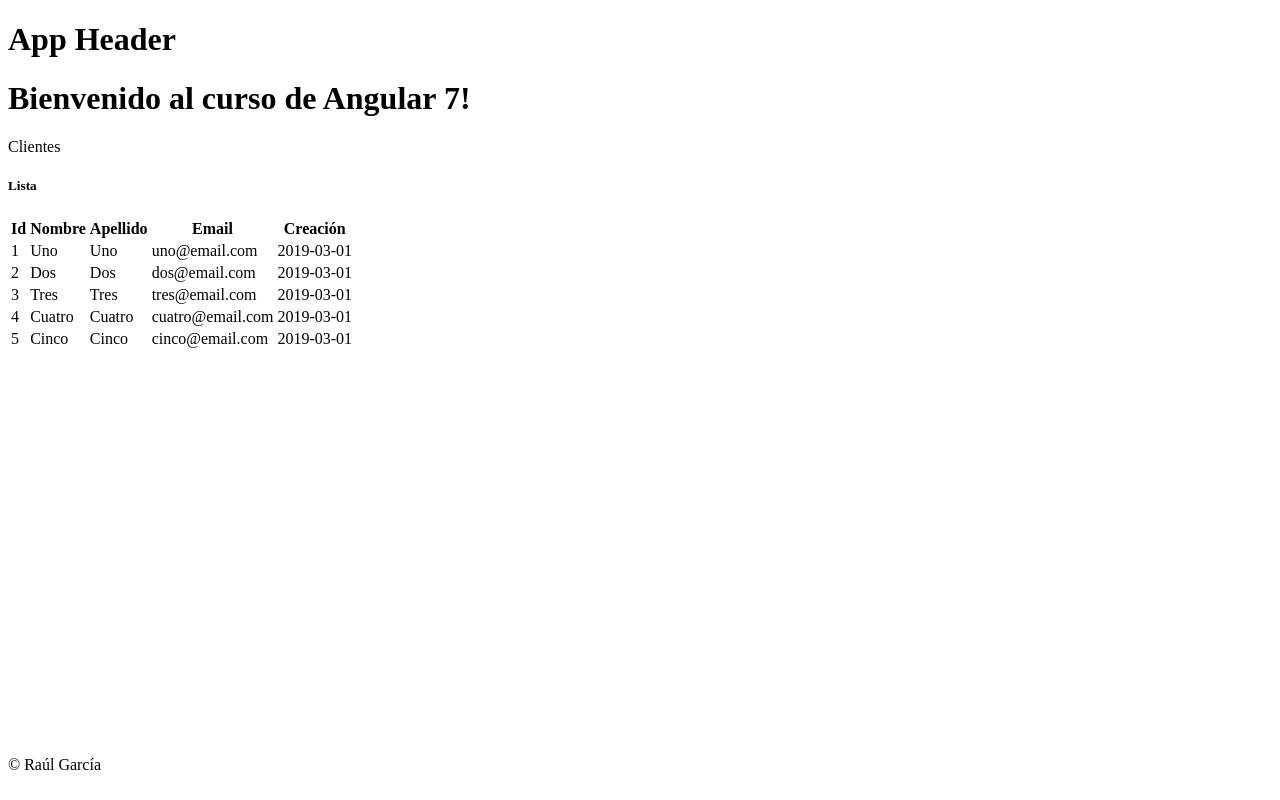
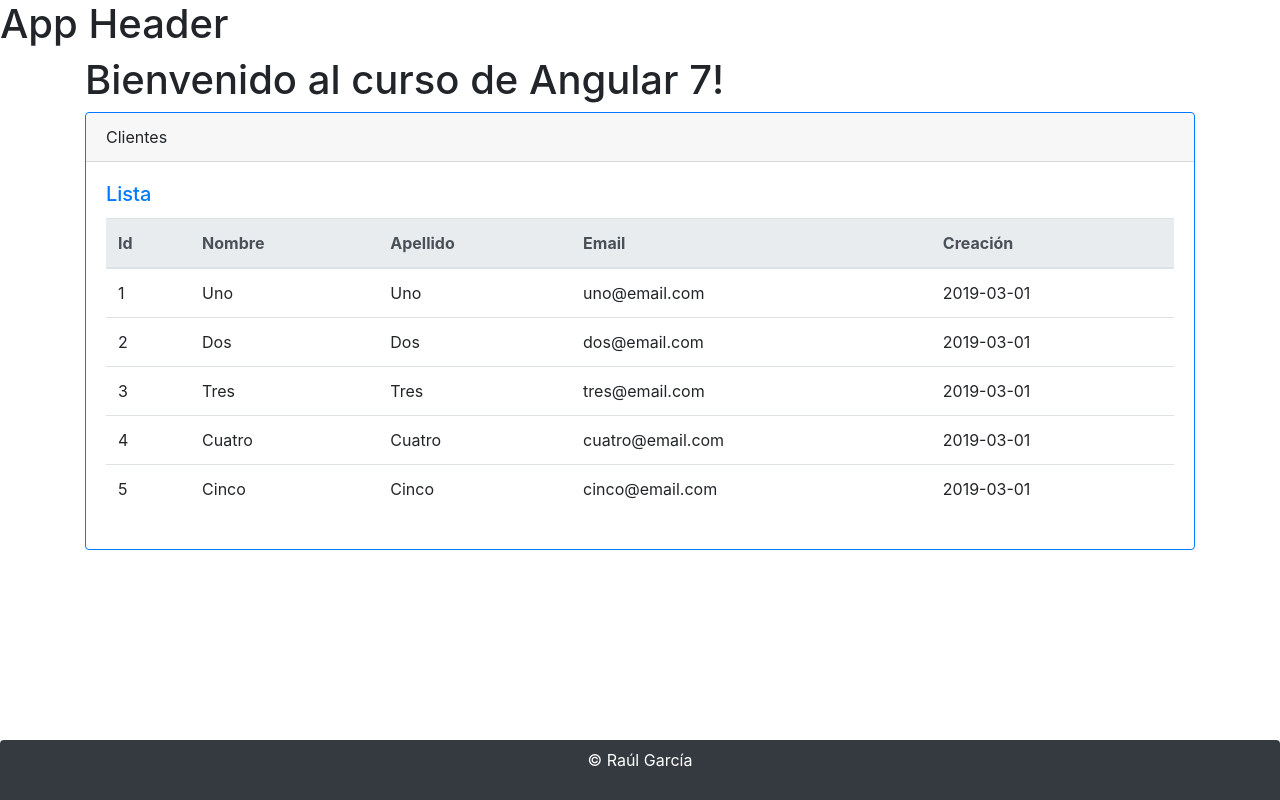
Before and after one commit to rulo4/clientes-app, an Angular app: page /clientes in a window 1280 px wide. Built offline with nearby package versions, Linux system fonts and the light colour scheme.

Commit message:
bootstrap

```diff
--- a/angular.json
+++ b/angular.json
@@ -23,7 +23,8 @@
               "src/assets"
             ],
             "styles": [
-              "src/styles.css"
+              "src/styles.css",
+              "node_modules/bootstrap/dist/css/bootstrap.css"
             ],
             "scripts": [],
             "es5BrowserSupport": true
@@ -80,7 +81,8 @@
             "tsConfig": "src/tsconfig.spec.json",
             "karmaConfig": "src/karma.conf.js",
             "styles": [
-              "src/styles.css"
+              "src/styles.css",
+              "node_modules/bootstrap/dist/css/bootstrap.css"
             ],
             "scripts": [],
             "assets": [
--- a/package.json
+++ b/package.json
@@ -19,6 +19,8 @@
     "@angular/platform-browser": "~7.2.0",
     "@angular/platform-browser-dynamic": "~7.2.0",
     "@angular/router": "~7.2.0",
+    "@ng-bootstrap/ng-bootstrap": "^4.0.4",
+    "bootstrap": "^4.3.1",
     "core-js": "^2.5.4",
     "rxjs": "~6.3.3",
     "tslib": "^1.9.0",
--- a/src/app/app.module.ts
+++ b/src/app/app.module.ts
@@ -8,6 +8,7 @@ import { DirectivaComponent } from './directiva/directiva.component';
 import { ClientesComponent } from './clientes/clientes.component';
 import { ClienteService } from './clientes/cliente.service';
 import { RouterModule, Routes } from '@angular/router';
+import {NgbModule} from '@ng-bootstrap/ng-bootstrap';
 
 const routes: Routes = [
   { path: '', redirectTo: '/clientes', pathMatch: 'full' },
@@ -25,7 +26,8 @@ const routes: Routes = [
   ],
   imports: [
     BrowserModule,
-    RouterModule.forRoot(routes)
+    RouterModule.forRoot(routes),
+    NgbModule.forRoot()
   ],
   providers: [
     ClienteService
--- a/src/app/clientes/clientes.component.html
+++ b/src/app/clientes/clientes.component.html
@@ -3,7 +3,7 @@
   <div class="card-body text-primary">
     <h5 class="card-title">Lista</h5>
     <div class="card-text">
-      <table class="table table-dark">
+      <table class="table table-hover">
         <thead class="thead-light">
           <tr>
             <th>Id</th>
```
Also changed, not shown: 1 other file (tests, documents, lock files or other folders).
